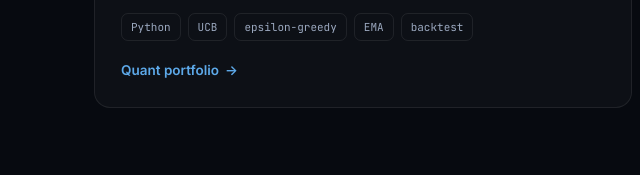
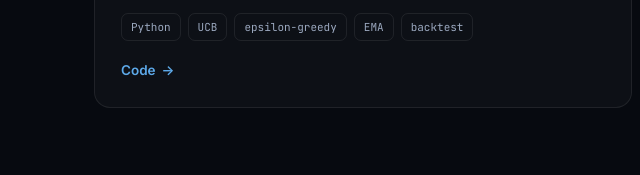
Before and after one commit to eaglepython/The-7th-Sense-Lab, a plain HTML site: page research.html in a window 1280 px wide. Shown: the part 924-1099 px from the top of the page, 0-640 px from the left. Drawn offline with Linux system fonts and the light colour scheme.

Commit message:
Point the bandit card at its runnable code

```diff
--- a/research.html
+++ b/research.html
@@ -101,7 +101,7 @@
         <h3>Bandit Portfolio Selection</h3>
         <p>Implemented and compared UCB and epsilon-greedy multi-armed bandit policies for daily portfolio selection across 30 U.S. equities, stress-tested through the March to April 2020 COVID market shock. Tested longer holding periods and EMA reward updates, and found epsilon-greedy with those enhancements most robust in the volatile regime. The comparison is reported straight, including where UCB committed too early and lost.</p>
         <div class="chips"><span class="chip">Python</span><span class="chip">UCB</span><span class="chip">epsilon-greedy</span><span class="chip">EMA</span><span class="chip">backtest</span></div>
-        <div class="links"><a href="https://github.com/eaglepython/quant_ai_ml_portfolio">Quant portfolio <span class="ar">-&gt;</span></a></div>
+        <div class="links"><a href="https://github.com/eaglepython/quant_ai_ml_portfolio/tree/main/reinforcement-learning/bandit-portfolio">Code <span class="ar">-&gt;</span></a></div>
       </div>
       <div class="card">
         <div class="kind research">Research</div>
```
